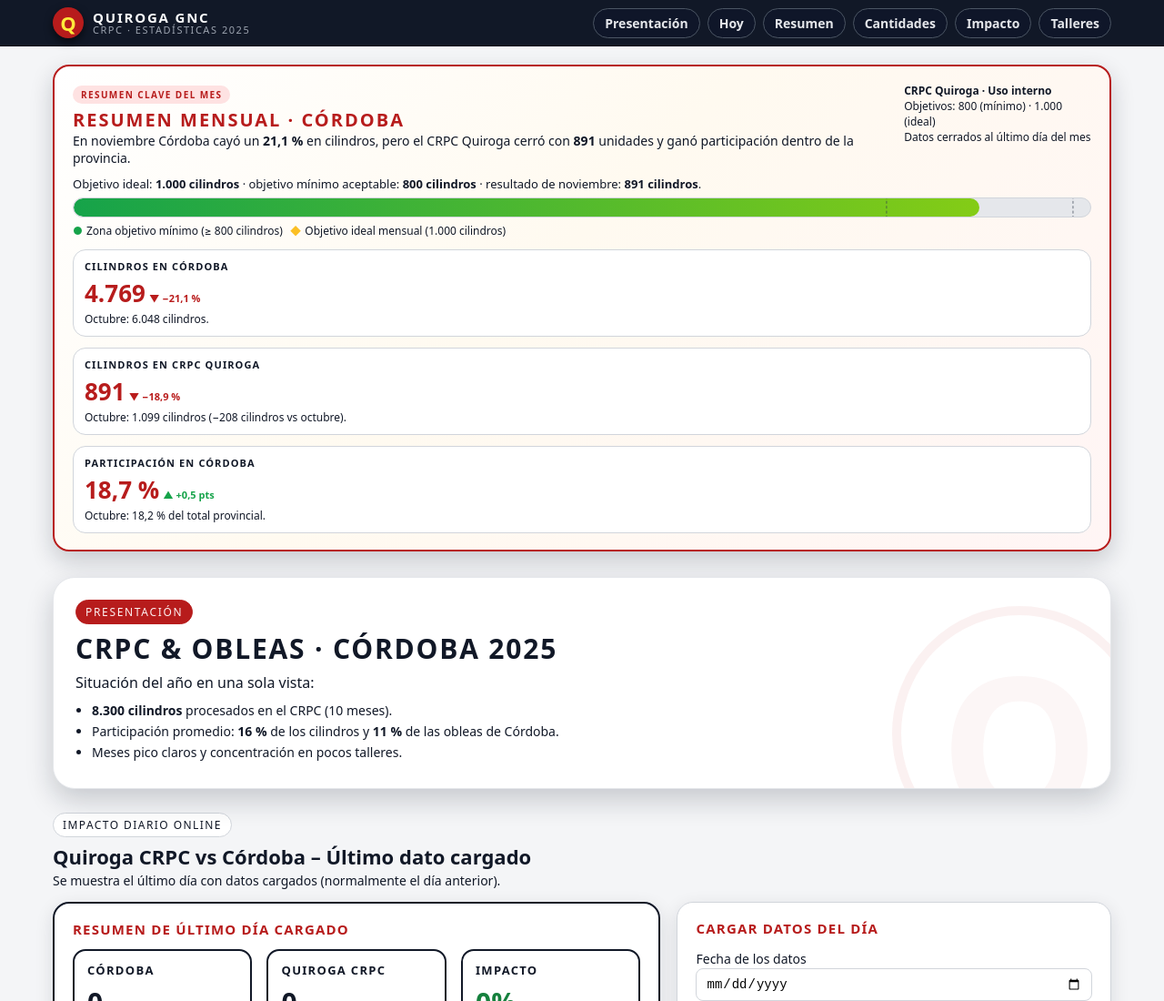
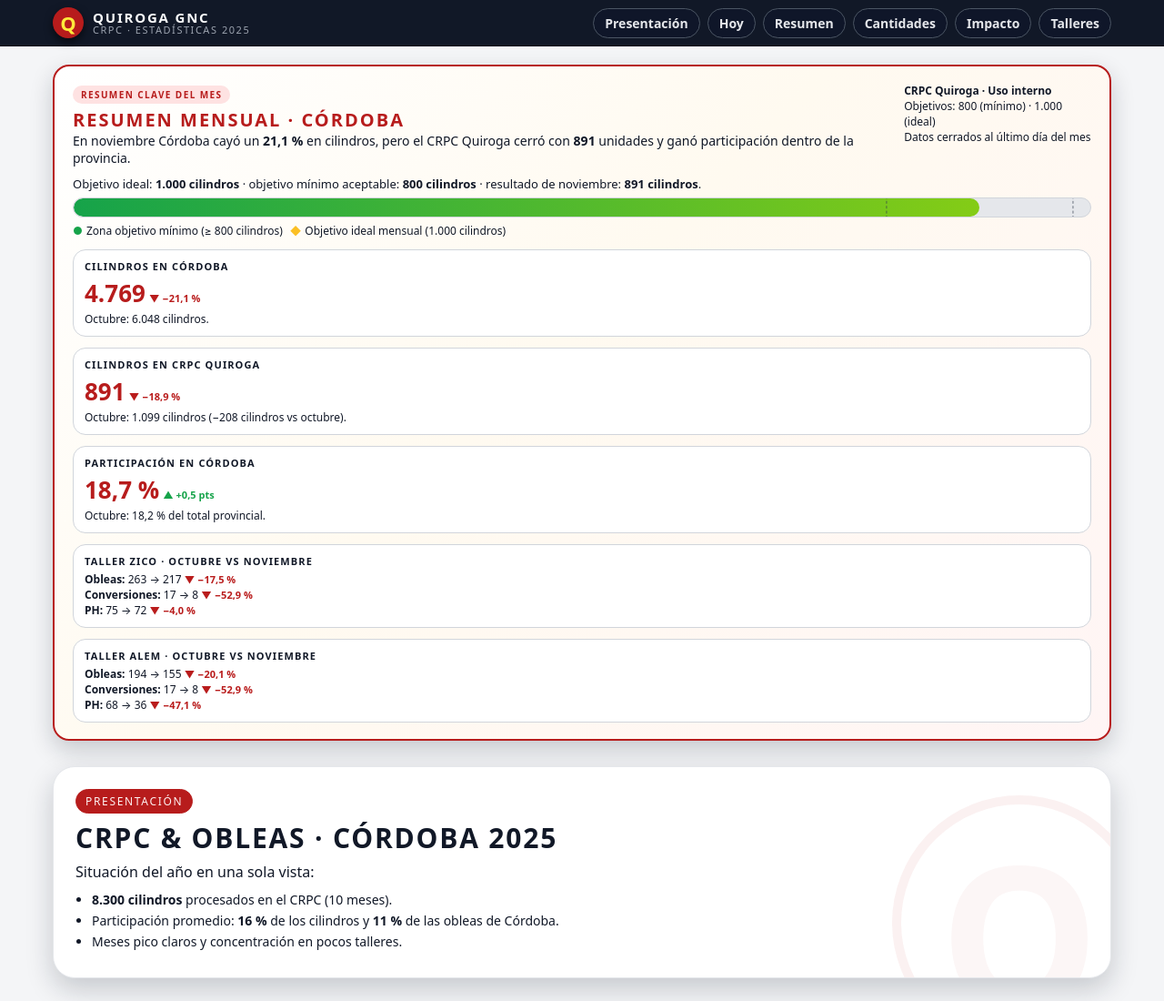
Before and after one commit to shutten232/EstadisticasQuiroga, a plain HTML site: page index.html in a window 1280 px wide. Shown: the top 1100 px of the page at 91% size. Drawn offline with nearby package versions, Linux system fonts and the light colour scheme; no server answers.

Commit message:
ACTUALIZACION CON TALLERES ALEM ZICO

```diff
--- a/index.html
+++ b/index.html
@@ -732,6 +732,33 @@
           </div>
         </article>
       </div>
+
+      <div class="kpi-resumen-row">
+        <article class="kpi-resumen-card">
+          <div class="kpi-resumen-label">Taller Zico · Octubre vs Noviembre</div>
+          <div class="kpi-resumen-foot">
+            <strong>Obleas:</strong> 263 → 217
+            <span class="kpi-resumen-trend-down">▼ −17,5&nbsp;%</span><br>
+            <strong>Conversiones:</strong> 17 → 8
+            <span class="kpi-resumen-trend-down">▼ −52,9&nbsp;%</span><br>
+            <strong>PH:</strong> 75 → 72
+            <span class="kpi-resumen-trend-down">▼ −4,0&nbsp;%</span>
+          </div>
+        </article>
+
+        <article class="kpi-resumen-card">
+          <div class="kpi-resumen-label">Taller Alem · Octubre vs Noviembre</div>
+          <div class="kpi-resumen-foot">
+            <strong>Obleas:</strong> 194 → 155
+            <span class="kpi-resumen-trend-down">▼ −20,1&nbsp;%</span><br>
+            <strong>Conversiones:</strong> 17 → 8
+            <span class="kpi-resumen-trend-down">▼ −52,9&nbsp;%</span><br>
+            <strong>PH:</strong> 68 → 36
+            <span class="kpi-resumen-trend-down">▼ −47,1&nbsp;%</span>
+          </div>
+        </article>
+      </div>
+
     </section>
 
 
```
